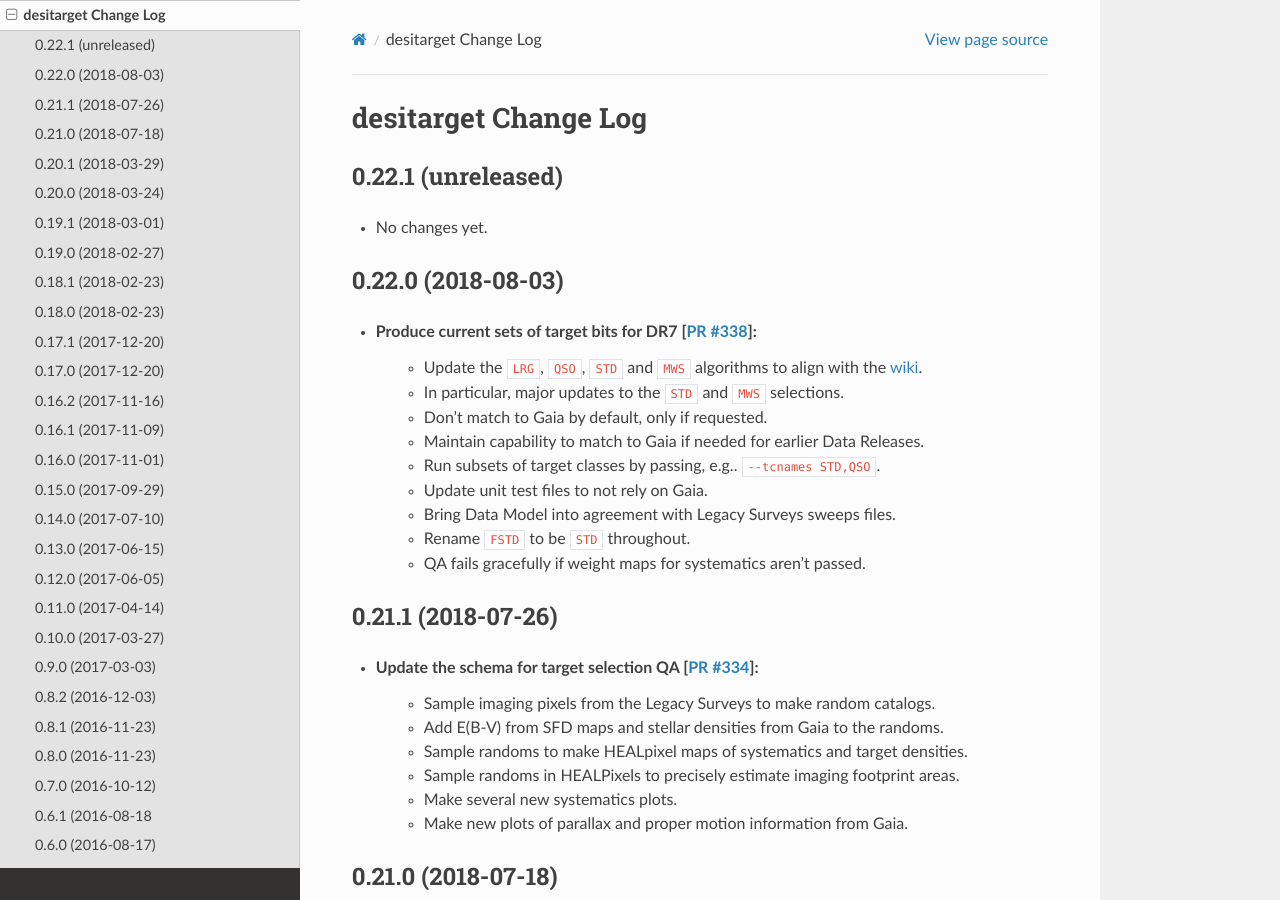
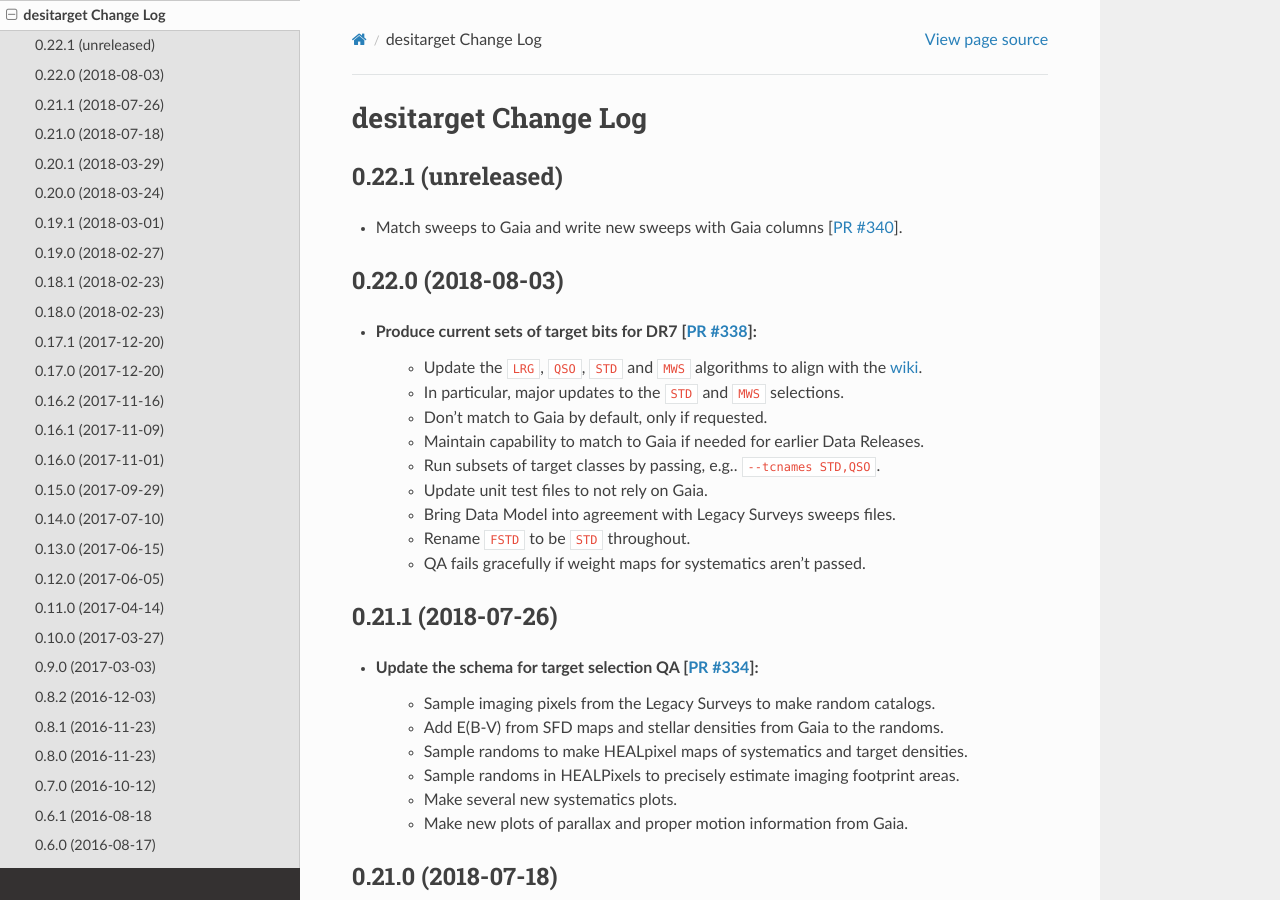
Before and after one commit to desihub/desitarget, a Sphinx documentation site: the page built from doc/changes.rst, in a window 1280 px wide and 900 px high. Built offline with Sphinx 7.4.7 and the Read the Docs theme 2.0.0, drawn with Linux system fonts in a browser that asks for light colours.

Commit message:
update changes file [ci skip]

```diff
--- a/doc/changes.rst
+++ b/doc/changes.rst
@@ -5,7 +5,9 @@
 0.22.1 (unreleased)
 -------------------
 
-* No changes yet.
+* Match sweeps to Gaia and write new sweeps with Gaia columns [`PR #340`_].
+
+.. _`PR #340`: https://github.com/desihub/desitarget/pull/340
 
 0.22.0 (2018-08-03)
 -------------------
@@ -21,6 +23,9 @@
    * Rename ``FSTD`` to be ``STD`` throughout.
    * QA fails gracefully if weight maps for  systematics aren't passed.
 
+.. _`wiki`: https://desi.lbl.gov/trac/wiki/TargetSelectionWG/TargetSelection
+.. _`PR #338`: https://github.com/desihub/desitarget/pull/338
+
 0.21.1 (2018-07-26)
 -------------------
 
```
Also changed, not shown: other parts of doc/changes.rst (+1 -2 lines).
